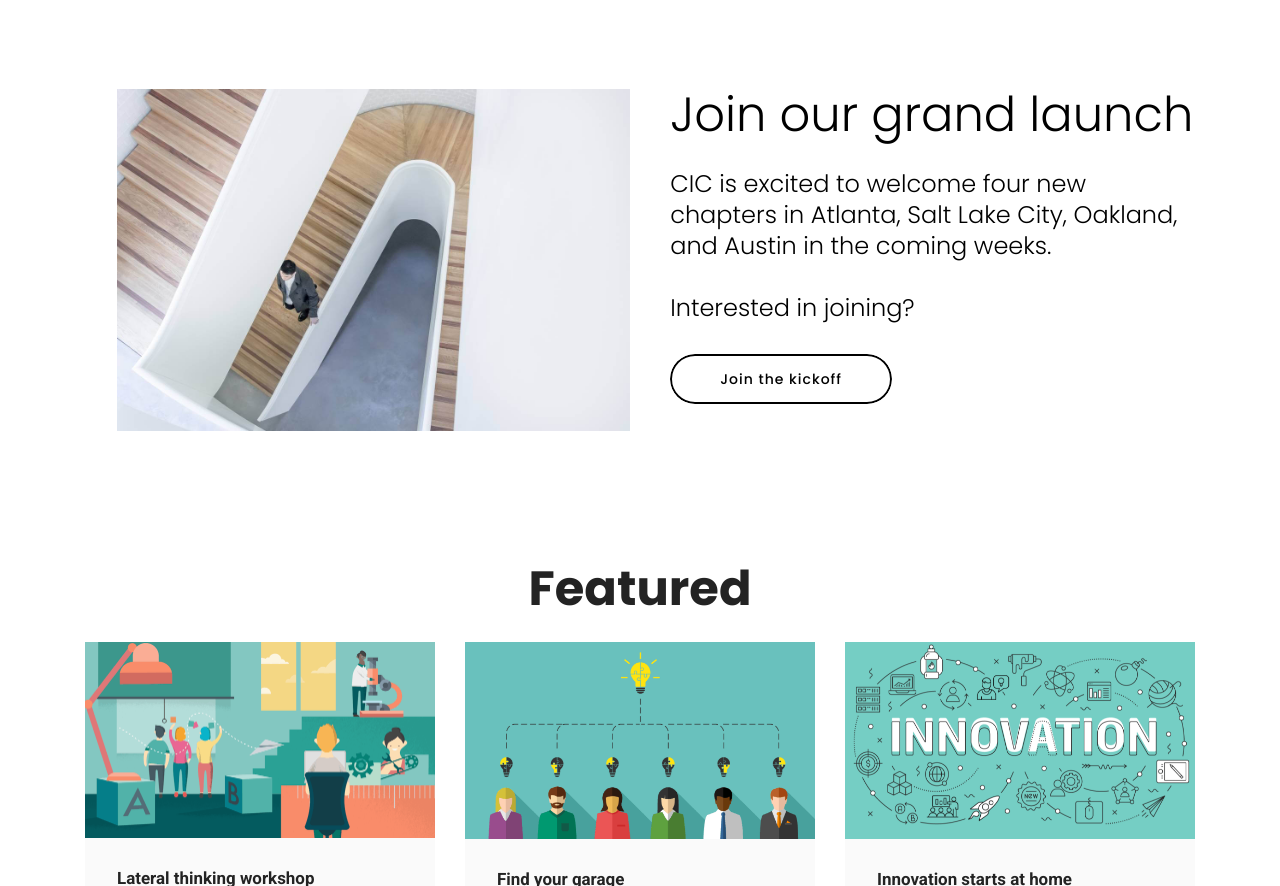
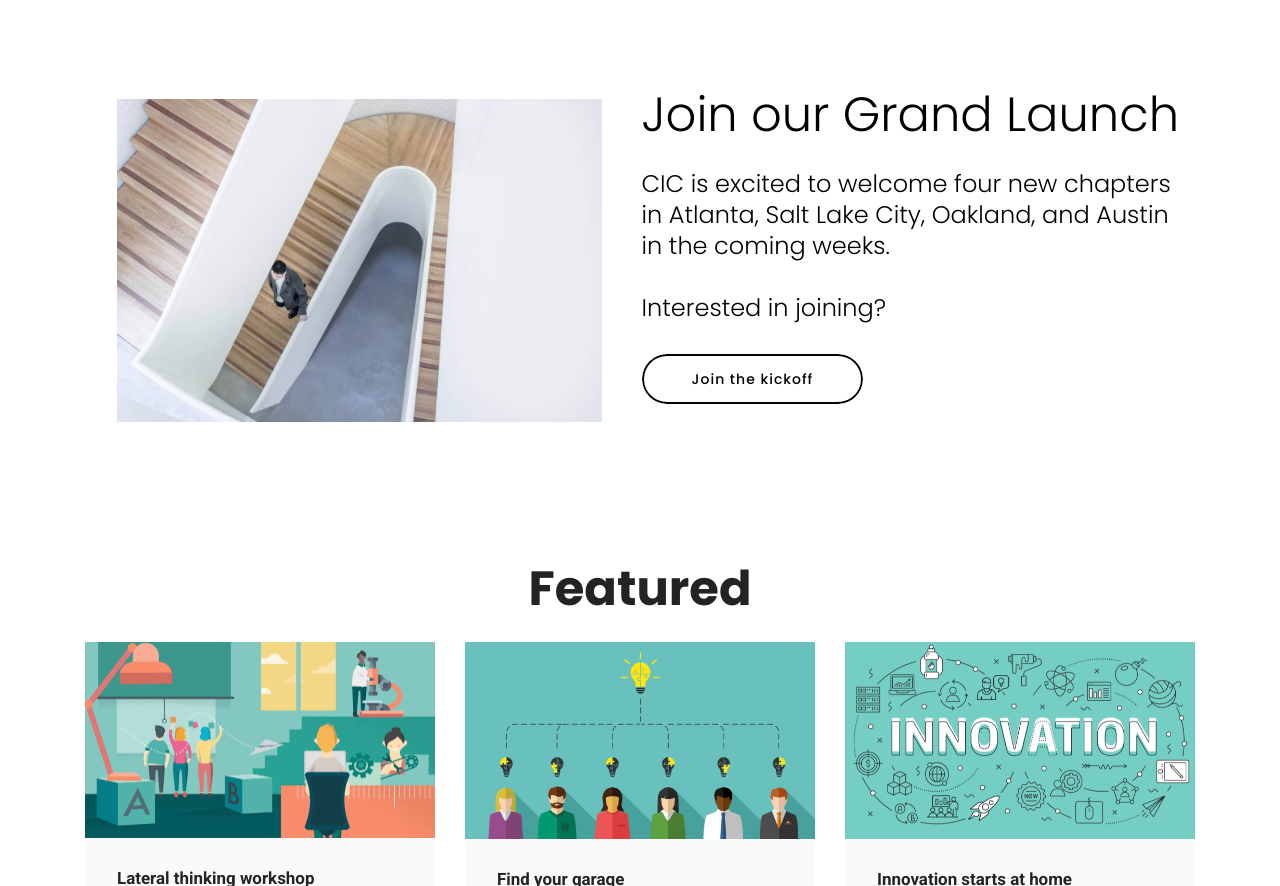
Before and after one commit to sbglr/cic, a plain HTML site: page index.html in a window 1280 px wide. Shown: the part 920-1806 px from the top of the page. Drawn offline with Linux system fonts and the light colour scheme.

Commit message:
create github pages

```diff
--- a/index.html
+++ b/index.html
@@ -93,12 +93,12 @@
     <div class="container">
         <div class="media-container-row">
             <div class="media-content mb-4">
-                <h2 class="mb-4 mbr-fonts-style mbr-section-title display-2">Join our grand launch</h2>
+                <h2 class="mb-4 mbr-fonts-style mbr-section-title display-2">Join our Grand Launch</h2>
                 <h3 class="mbr-section-subtitle mbr-fonts-style mb-4 display-5">CIC is excited to welcome four new chapters in Atlanta, Salt Lake City, Oakland, and Austin in the coming weeks.&nbsp;<br><br>Interested in joining?&nbsp;</h3>
 
                 <div class="mbr-section-btn"><a class="btn btn-md btn-black-outline btn-bgr display-4" href="page6.html">Join the kickoff</a></div>
             </div>
-            <div class="mbr-figure" style="width: 100%;">
+            <div class="mbr-figure" style="width: 90%;">
                 <img src="assets/images/20.jpg" alt="">
             </div>
         </div>
```
Also changed, not shown: page3.html (+2 -2 lines), page4.html (+1 -1 lines), 1 other file.
